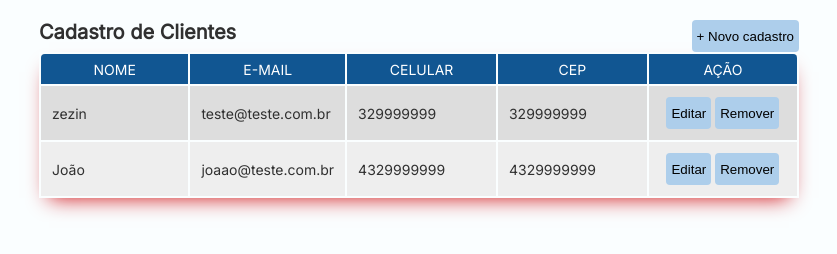
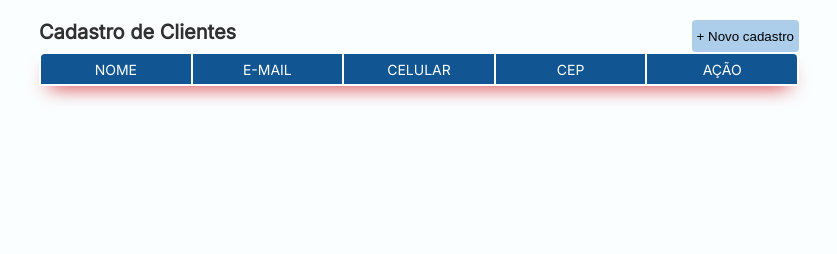
Before and after one commit to sauloemidio/CRUD-cliente, a website with bundled scripts: page index.html in a window 1280 px wide. Shown: the whole page, without its empty margins (221-1058 px from the left). Built offline with nearby package versions, Linux system fonts and the light colour scheme.

Commit message:
get localStorage

```diff
--- a/index.html
+++ b/index.html
@@ -20,7 +20,7 @@
       <header>
         <h1 class="header-title">Cadastro de Clientes</h1>
 
-        <button type="button" id="btnRegisterNewClient">
+        <button type="button" class="btnRegisterNewClient">
           &plus; Novo cadastro
         </button>
       </header>
@@ -38,28 +38,7 @@
               <th>Ação</th>
             </tr>
           </thead>
-          <tbody>
-            <tr>
-              <td class="name">Zezin</td>
-              <td class="email">zezin@zezin.com.br</td>
-              <td class="celular">+5532984123341</td>
-              <td class="cep">36680000</td>
-              <td class="colunaAcao">
-                <button id="btnEditar">Editar</button>
-                <button>Remover</button>
-              </td>
-            </tr>
-            <tr>
-              <td class="name">João</td>
-              <td class="email">João@zezin.com.br</td>
-              <td class="celular">+5532984123341</td>
-              <td class="cep">36680000</td>
-              <td class="colunaAcao">
-                <button id="btnEditar">Editar</button>
-                <button>Remover</button>
-              </td>
-            </tr>
-          </tbody>
+          <tbody></tbody>
         </table>
       </main>
       <footer></footer>
--- a/js/ClientsRegisters.js
+++ b/js/ClientsRegisters.js
@@ -5,20 +5,15 @@ export class ClientsRegisters {
   }
 
   load() {
-    this.entries = [
-      {
-        nome: 'zezin',
-        email: 'teste@teste.com.br',
-        celular: '329999999',
-        cep: '329999999'
-      },
-      {
-        nome: 'João',
-        email: 'joaao@teste.com.br',
-        celular: '4329999999',
-        cep: '4329999999'
-      }
-    ]
+    this.entries = JSON.parse(localStorage.getItem('dbClient')) || []
+  }
+
+  delete(client) {
+    const filteredEntries = this.entries.filter(
+      entry => entry.nome !== client.nome
+    )
+    this.entries = filteredEntries
+    this.update()
   }
 }
 
@@ -39,21 +34,19 @@ export class RegistrationView extends ClientsRegisters {
       row.querySelector('.email').textContent = client.email
       row.querySelector('.celular').textContent = client.celular
       row.querySelector('.cep').textContent = client.cep
+      row.querySelector('.colunaAcao, .btnRemove').onclick = () => {
+        const isOk = confirm(`em certeza que deseja deletar ${client.nome}`)
+        if (isOk) {
+          this.delete(client)
+        }
+      }
       this.tbody.append(row)
     })
   }
 
   createRow() {
     const tr = document.createElement('tr')
-    const content = `
-    <td class="name">Zezin</td>
-    <td class="email">zezin@zezin.com.br</td>
-    <td class="celular">+5532984123341</td>
-    <td class="cep">36680000</td>
-    <td class="colunaAcao">
-      <button id="btnEditar">Editar</button>
-      <button>Remover</button>
-    </td>`
+    const content = ``
     tr.innerHTML = content
 
     return tr
@@ -84,10 +77,6 @@ export class RegistrationView extends ClientsRegisters {
 //   cep: '329999999'
 // }
 
-// const getDataStorage = () => {
-//   JSON.parse(localStorage.getItem('dbClient')) ?? []
-// }
-
 // const setLocalStorage = clients => {
 //   localStorage.setItem('dbClient', JSON.stringify(clients))
 // }
```
